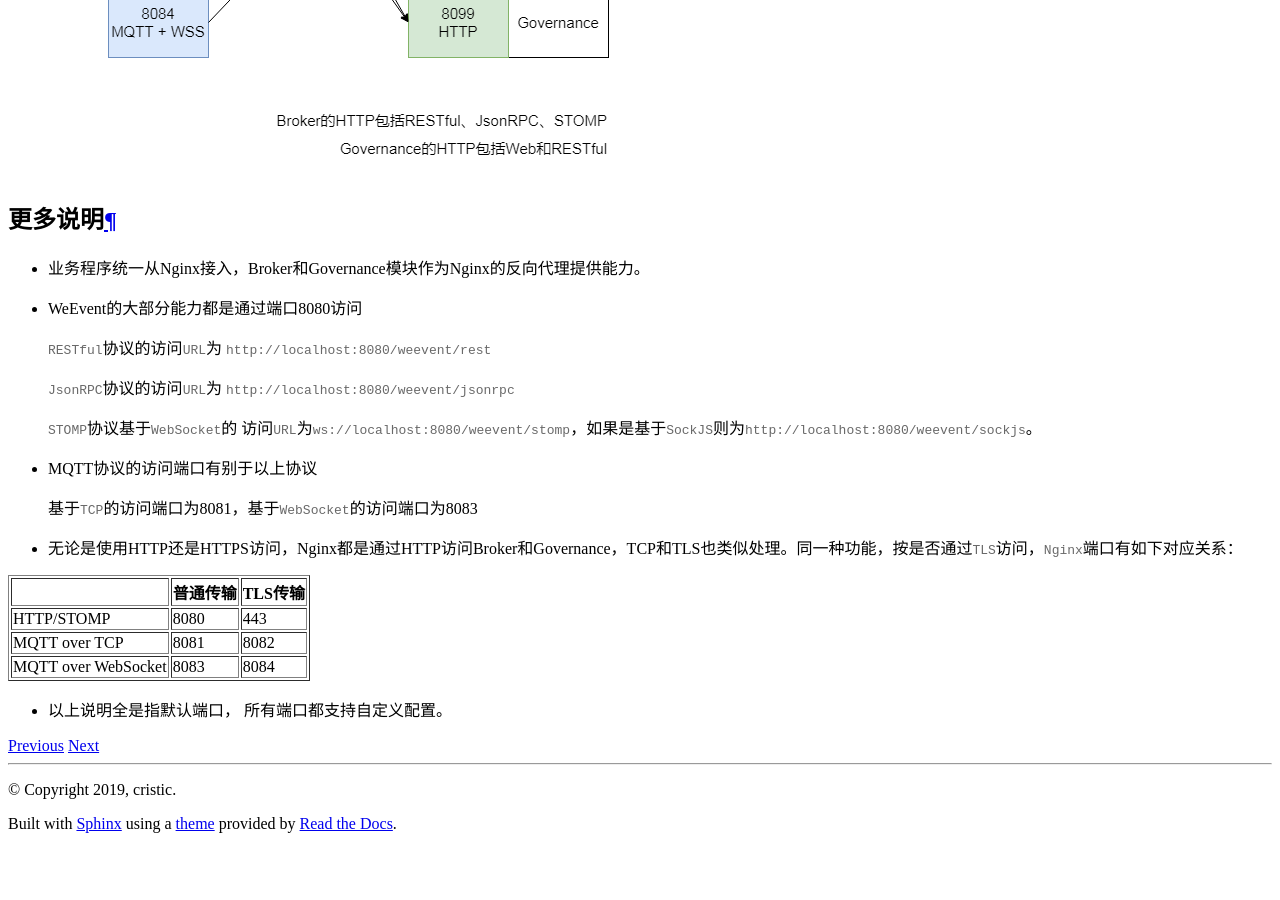
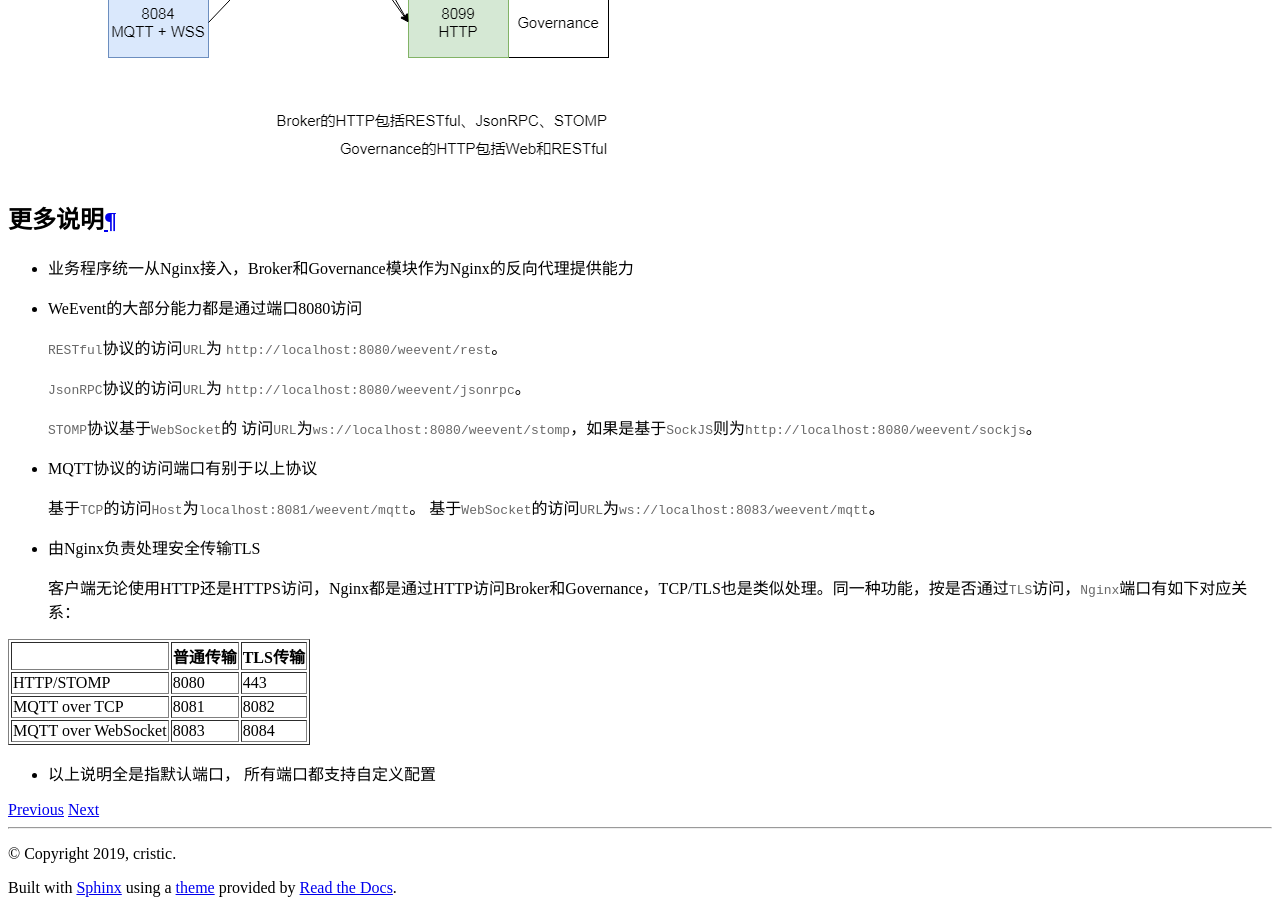
Before and after one commit to WeBankBlockchain/WeEvent-docs, a Sphinx documentation site: the page built from docs/advanced/port.md, in a window 1280 px wide and 900 px high, scrolled down 933 px. Built offline with Sphinx 7.4.7 and the Read the Docs theme 2.0.0, drawn with Linux system fonts in a browser that asks for light colours; before the commit the page ends 1774 px from its top, so only the background shows below that.

Commit message:
add mqtt host (#30)

```diff
--- a/docs/advanced/port.md
+++ b/docs/advanced/port.md
@@ -6,21 +6,24 @@
 
 ### 更多说明
 
-- 业务程序统一从Nginx接入，Broker和Governance模块作为Nginx的反向代理提供能力。
+- 业务程序统一从Nginx接入，Broker和Governance模块作为Nginx的反向代理提供能力
 
 - WeEvent的大部分能力都是通过端口8080访问
 
-  `RESTful`协议的访问`URL`为 `http://localhost:8080/weevent/rest`
+  `RESTful`协议的访问`URL`为 `http://localhost:8080/weevent/rest`。
 
-  `JsonRPC`协议的访问`URL`为 `http://localhost:8080/weevent/jsonrpc`
+  `JsonRPC`协议的访问`URL`为 `http://localhost:8080/weevent/jsonrpc`。
 
   `STOMP`协议基于`WebSocket`的 访问`URL`为`ws://localhost:8080/weevent/stomp`，如果是基于`SockJS`则为`http://localhost:8080/weevent/sockjs`。
 
 - MQTT协议的访问端口有别于以上协议
 
-  基于`TCP`的访问端口为8081，基于`WebSocket`的访问端口为8083
+  基于`TCP`的访问`Host`为`localhost:8081/weevent/mqtt`。
+  基于`WebSocket`的访问`URL`为`ws://localhost:8083/weevent/mqtt`。
 
-- 无论是使用HTTP还是HTTPS访问，Nginx都是通过HTTP访问Broker和Governance，TCP和TLS也类似处理。同一种功能，按是否通过`TLS`访问，`Nginx`端口有如下对应关系：
+- 由Nginx负责处理安全传输TLS
+
+  客户端无论使用HTTP还是HTTPS访问，Nginx都是通过HTTP访问Broker和Governance，TCP/TLS也是类似处理。同一种功能，按是否通过`TLS`访问，`Nginx`端口有如下对应关系：
 
   |                     | 普通传输 | TLS传输 |
   | ------------------- | -------- | ------- |
@@ -28,4 +31,4 @@
   | MQTT over TCP       | 8081     | 8082    |
   | MQTT over WebSocket | 8083     | 8084    |
 
-- 以上说明全是指默认端口，  所有端口都支持自定义配置。
+- 以上说明全是指默认端口，  所有端口都支持自定义配置
```
